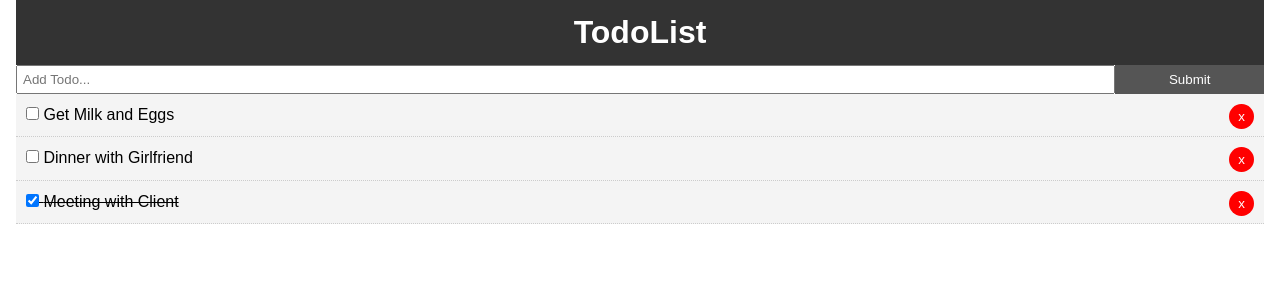
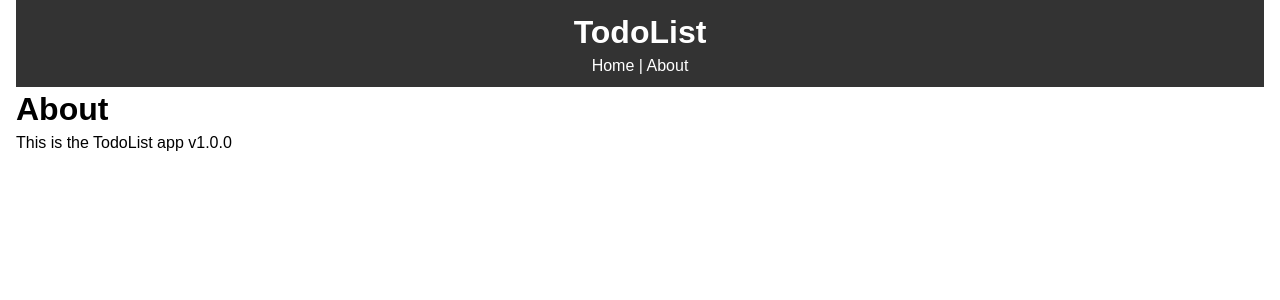
Before and after one commit to nirnejak/todolist, a React (Create React App) app: page /about in a window 1280 px wide. Shown: the top 300 px of the page. Built offline with nearby package versions, Linux system fonts and the light colour scheme.

Commit message:
React-Router and About Page Added

```diff
--- a/package.json
+++ b/package.json
@@ -5,6 +5,7 @@
   "dependencies": {
     "react": "^16.7.0",
     "react-dom": "^16.7.0",
+    "react-router-dom": "^4.3.1",
     "react-scripts": "2.1.2",
     "uuid": "^3.3.2"
   },
--- a/src/App.js
+++ b/src/App.js
@@ -1,11 +1,14 @@
 // Importing Modules
 import React, { Component } from 'react';
 import uuid from 'uuid';
+// Importing React-Router
+import { BrowserRouter as Router, Route } from 'react-router-dom';
 
 // Importing Components
 import Todos from './components/Todos';
 import Header from './components/layout/Header';
 import AddTodo from './components/AddTodo';
+import About from './components/pages/About';
 
 import './App.css';
 
@@ -57,13 +60,21 @@
 
   render() {
     return (
+      <Router>
         <div className="App">
           <div className="container">
             <Header />
+            <Route exact path="/" render={props => (
+              <React.Fragment>
                 <AddTodo addTodo={this.addTodo} />
                 <Todos todos={this.state.todos} markComplete = {this.markComplete} delTodo={this.delTodo}/>
+              </React.Fragment>
+            )} />
+
+            <Route path="/about" component={About} />
           </div>
         </div>
+      </Router>
     );
   }
 }
--- a/src/components/layout/Header.js
+++ b/src/components/layout/Header.js
@@ -1,9 +1,12 @@
 import React from 'react';
+import { Link } from 'react-router-dom';
+
 
 const Header = () => {
     return (
         <header style={headerStyle}>
             <h1>TodoList</h1>
+            <Link style={linkStyle} to="/">Home</Link> | <Link style={linkStyle} to="/about">About</Link>
         </header>
     )
 };
@@ -15,4 +18,9 @@
     padding: '10px'
 };
 
+const linkStyle = {
+    color: '#fff',
+    textDecoration: 'none'
+};
+
 export default Header;
--- /dev/null
+++ b/src/components/pages/About.js
@@ -0,0 +1,12 @@
+import React from 'react';
+
+const About = () => {
+    return (
+        <React.Fragment>
+            <h1>About</h1>
+            <p>This is the TodoList app v1.0.0</p>
+        </React.Fragment>
+    )
+}
+
+export default About;
```
Also changed, not shown: 1 other file (tests, documents, lock files or other folders). Lines whose indentation alone changed are shown as unchanged.
